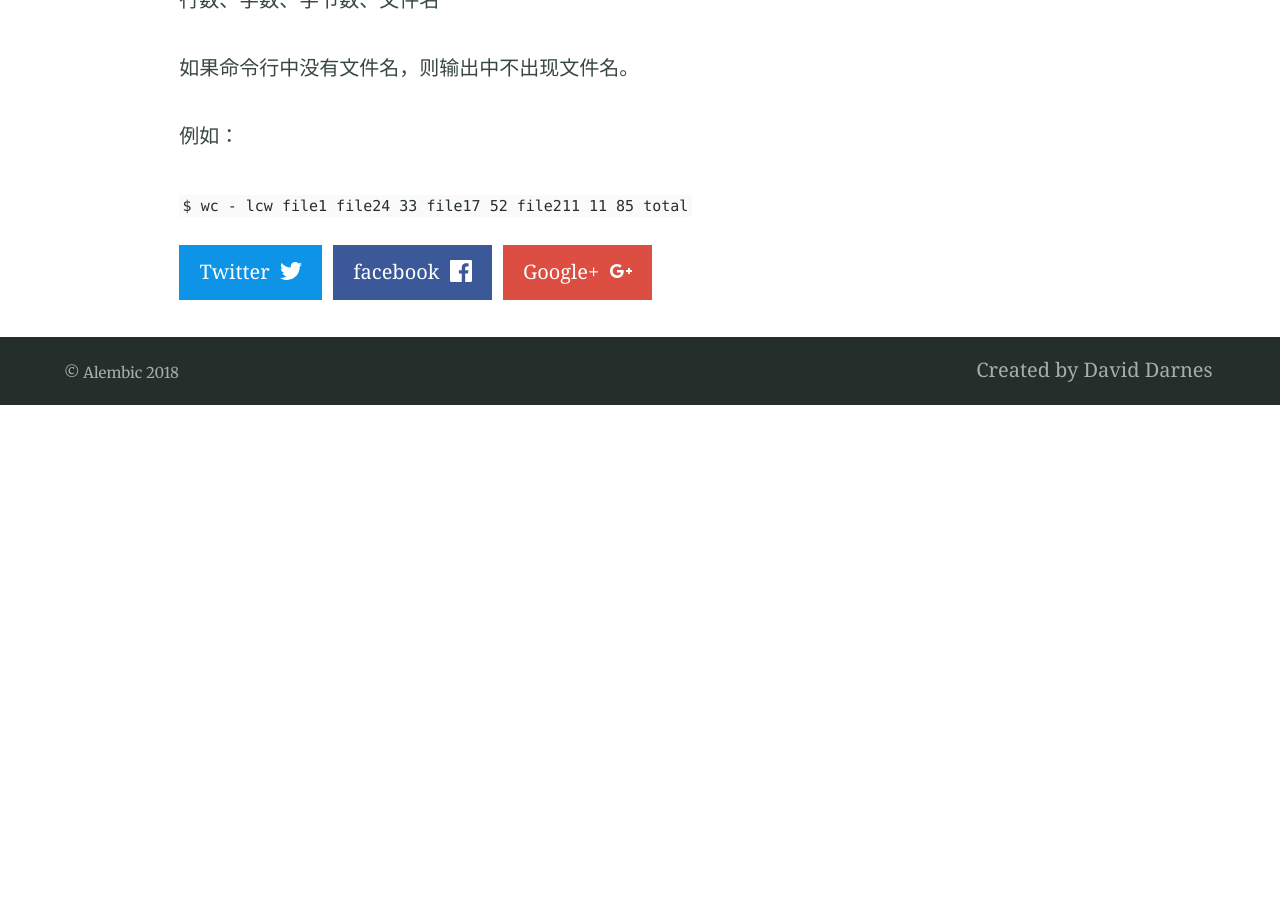
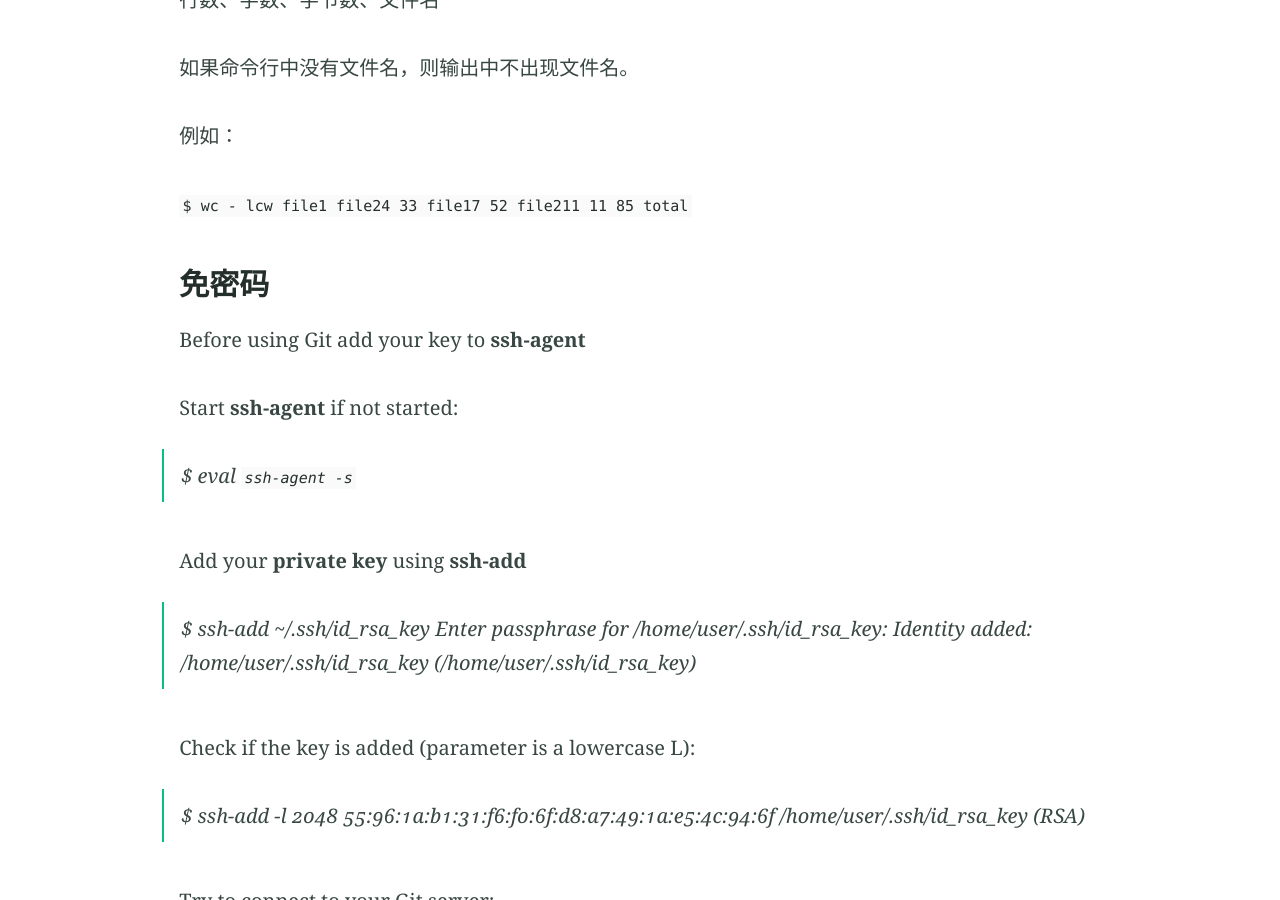
Before and after one commit to wudixm/wudixm.github.io, a Jekyll site: the page built from _posts/2017-10-21-Linux-Command.md, in a window 1280 px wide and 900 px high, scrolled down 5369 px. Built offline with Jekyll 4.4.1, drawn with Linux system fonts in a browser that asks for light colours; our own code applies the rules of GitHub Pages for plain Markdown files; before the commit the page ends 5774 px from its top, so only the background shows below that; some of the changed text lies outside the part shown.

Commit message:
update git command ssh no passphrase

```diff
--- a/_posts/2017-10-21-Linux-Command.md
+++ b/_posts/2017-10-21-Linux-Command.md
@@ -155,3 +155,30 @@ ps ax | grep get
 例如：
 
 `$ wc - lcw file1 file24 33 file17 52 file211 11 85 total`
+
+### 免密码
+
+Before using Git add your key to **ssh-agent**
+
+Start **ssh-agent** if not started:
+
+> $ eval ``ssh-agent -s``
+
+Add your **private key** using **ssh-add**
+
+> $ ssh-add ~/.ssh/id_rsa_key
+> Enter passphrase for /home/user/.ssh/id_rsa_key:
+> Identity added: /home/user/.ssh/id_rsa_key
+> (/home/user/.ssh/id_rsa_key)
+
+Check if the key is added (parameter is a lowercase L):
+
+> $ ssh-add -l
+> 2048 55:96:1a:b1:31:f6:f0:6f:d8:a7:49:1a:e5:4c:94:6f
+> /home/user/.ssh/id_rsa_key (RSA)
+
+Try to connect to your Git server:
+
+> $ ssh git.example.com
+
+Now you can use Git without extra passphrase prompts.
```
Also changed, not shown: _posts/2018-02-12-Git-Command.md (+11 -0 lines).
